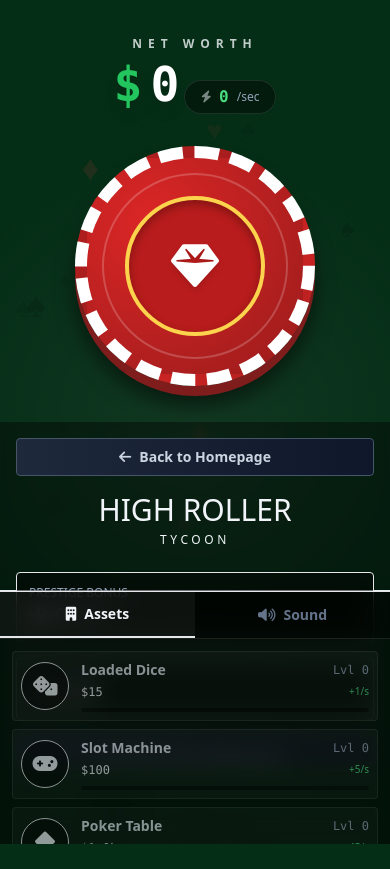
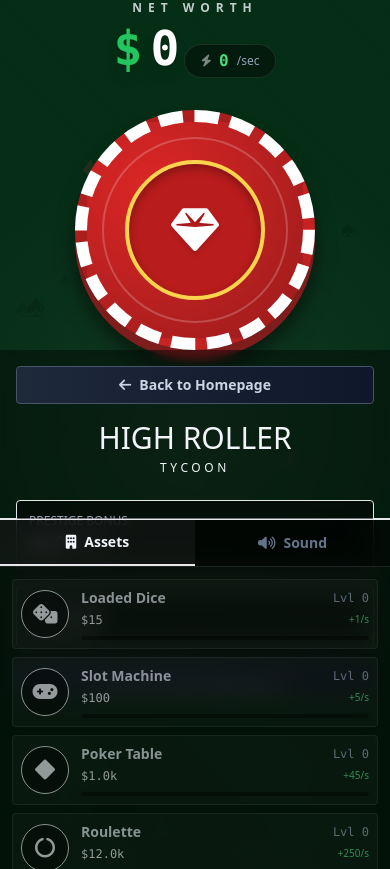
Before and after one commit to mankenma/matthew-react, an Astro site: page /high-roller-tycoon in a window 390 px wide. Before the commit the page ends 844 px from the top, so only its background shows below. Built offline with nearby package versions, Linux system fonts and the light colour scheme; Astro itself is replaced by a stand-in of ours.

Commit message:
Fix mobile scrolling issue - users can now scroll to see all upgrades including Luxury Hotel

```diff
--- a/src/pages/high-roller-tycoon.astro
+++ b/src/pages/high-roller-tycoon.astro
@@ -47,6 +47,14 @@
             overflow: hidden;
             touch-action: none;
             user-select: none;
+        }
+
+        /* Allow scrolling in upgrade list on mobile */
+        @media (max-width: 768px) {
+            #upgrade-list {
+                touch-action: pan-y !important;
+                -webkit-overflow-scrolling: touch;
+            }
         }
 
         .poker-chip {
@@ -230,8 +238,8 @@
         </div>
     </main>
 
-    <aside class="w-full md:w-[400px] bg-black/60 border-t md:border-t-0 md:border-l border-gold-600/30 flex flex-col z-30 backdrop-blur-md order-3 h-[30vh] md:h-full">
-        <div class="flex border-b border-white/10 bg-black/40">
+    <aside class="w-full md:w-[400px] bg-black/60 border-t md:border-t-0 md:border-l border-gold-600/30 flex flex-col z-30 backdrop-blur-md order-3 h-[45vh] md:h-full min-h-[350px] max-h-[50vh] md:max-h-none">
+        <div class="flex border-b border-white/10 bg-black/40 flex-shrink-0">
             <button class="flex-1 py-3 text-sm font-bold text-gold-400 border-b-2 border-gold-500 bg-white/5 font-ui">
                 <i class="fas fa-building mr-2"></i>Assets
             </button>
@@ -240,7 +248,7 @@
             </button>
         </div>
 
-        <div id="upgrade-list" class="flex-1 overflow-y-auto custom-scroll p-3 space-y-2">
+        <div id="upgrade-list" class="flex-1 overflow-y-auto custom-scroll p-3 space-y-2" style="min-height: 0; -webkit-overflow-scrolling: touch;">
         </div>
     </aside>
 
```
